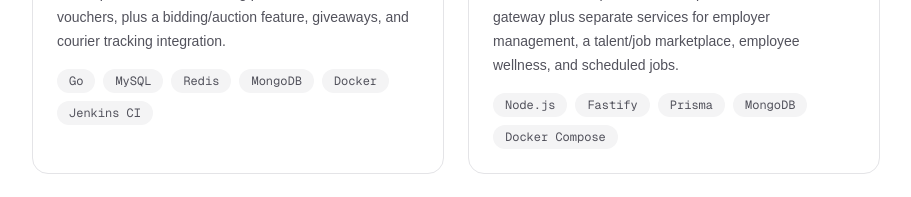
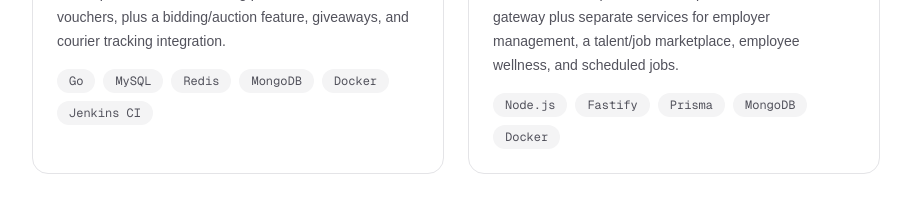
Before and after one commit to Flushuine/portfolio, a Next.js app: page / in a window 1280 px wide. Shown: the part 1520-1717 px from the top of the page, without its empty margins (184-1095 px from the left). Built offline with nearby package versions, Linux system fonts and the light colour scheme.

Commit message:
fix(page): update tech used in iSolutions

```diff
--- a/app/page.tsx
+++ b/app/page.tsx
@@ -35,7 +35,7 @@ const projects: Project[] = [
     tagline: "HR & talent microservices platform",
     description:
       "Multi-service HR platform decomposed into an API gateway plus separate services for employer management, a talent/job marketplace, employee wellness, and scheduled jobs.",
-    tech: ["Node.js", "Fastify", "Prisma", "MongoDB", "Docker Compose"],
+    tech: ["Node.js", "Fastify", "Prisma", "MongoDB", "Docker"],
   },
   {
     name: "Lingkaran",
```
